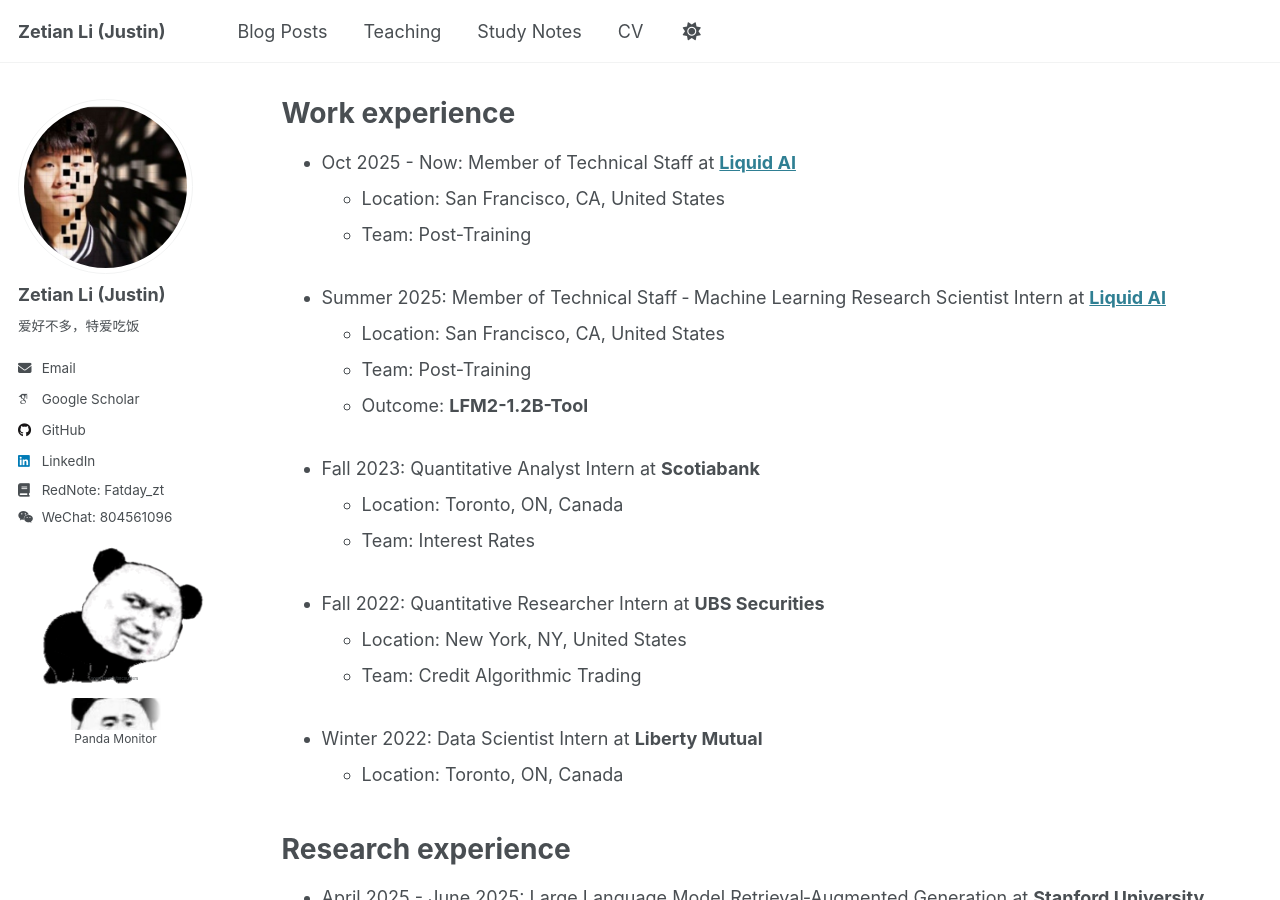
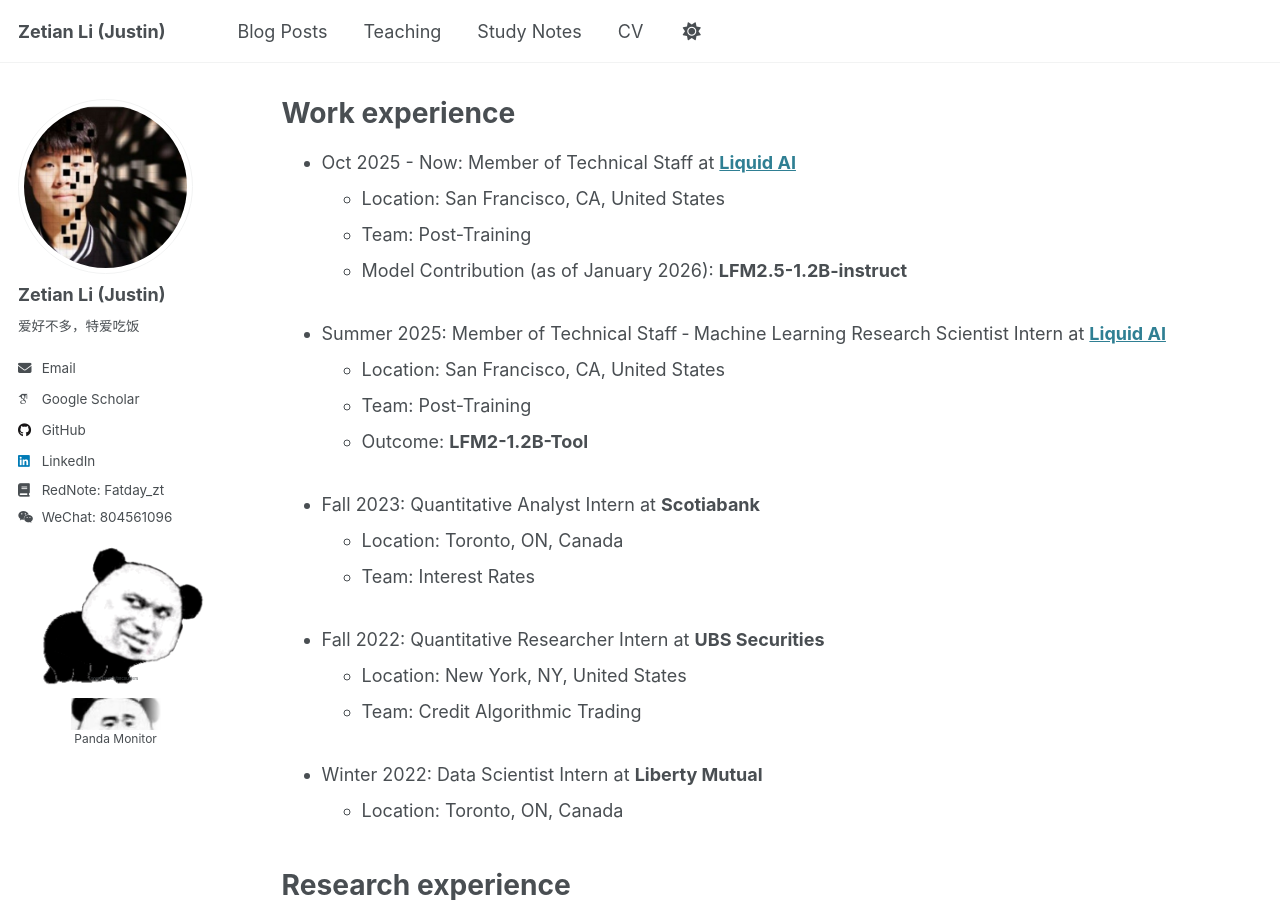
Before and after one commit to fatday/fatday.github.io, a Jekyll site: the page built from _pages/cv.md, in a window 1280 px wide and 900 px high, scrolled down 311 px. Built offline with Jekyll 4.4.1, drawn with Linux system fonts in a browser that asks for light colours; some web fonts are replaced.

Commit message:
Update cv.md

```diff
--- a/_pages/cv.md
+++ b/_pages/cv.md
@@ -24,6 +24,7 @@ Work experience
 * Oct 2025 - Now: Member of Technical Staff at [**Liquid AI**](https://www.liquid.ai/)
   * Location: San Francisco, CA, United States
   * Team: Post-Training
+  * Model Contribution (as of January 2026): **LFM2.5-1.2B-instruct**
 <br><br>
 * Summer 2025: Member of Technical Staff ‑ Machine Learning Research Scientist Intern at [**Liquid AI**](https://www.liquid.ai/)
   * Location: San Francisco, CA, United States
```
